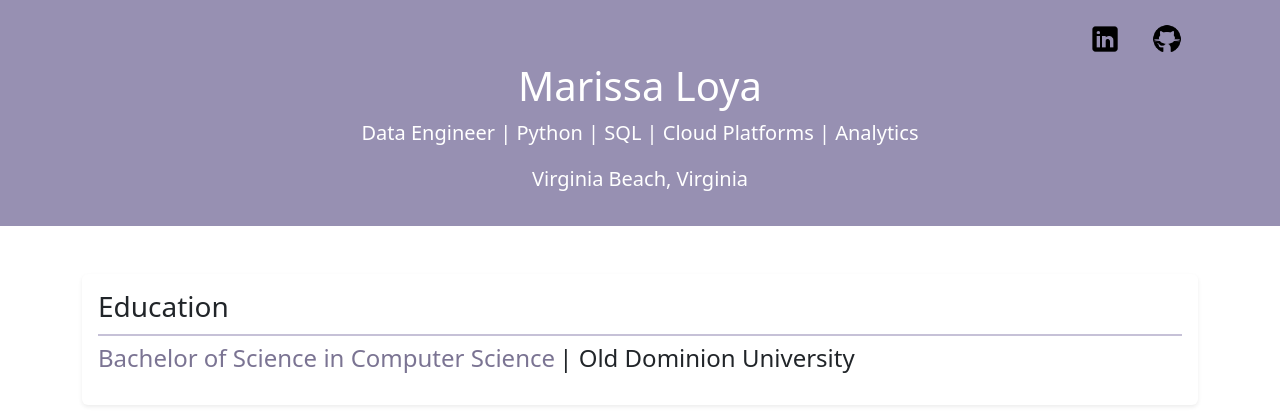
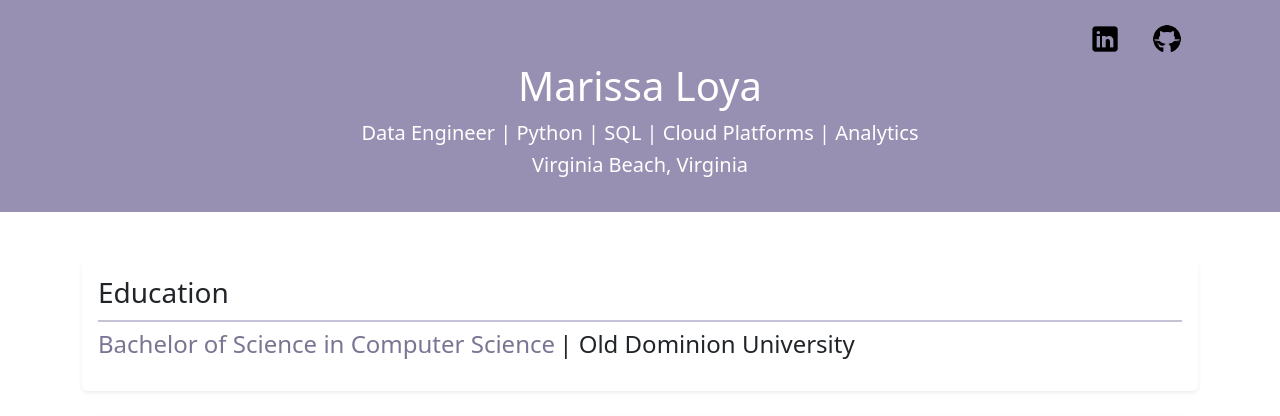
Before and after one commit to mloya1105/resume-website, a Flask app: page / in a window 1280 px wide. Shown: the top 416 px of the page. Run offline with Flask 3, Linux system fonts and the light colour scheme.

Commit message:
header adjustments

```diff
--- a/templates/index.html
+++ b/templates/index.html
@@ -34,8 +34,8 @@
             <!-- Name and Subtitle -->
             <div class="text-center">
                 <h1>Marissa Loya</h1>
-                <p class="fs-5">Data Engineer | Python | SQL | Cloud Platforms | Analytics</p>
-                <p class="fs-5">Virginia Beach, Virginia</p>
+                <p class="fs-5" style="margin-bottom: 2px;">Data Engineer | Python | SQL | Cloud Platforms | Analytics</p>
+                <p class="fs-5" style="margin-top: 0;">Virginia Beach, Virginia</p>
             </div>
         </div>
     </header>
```
